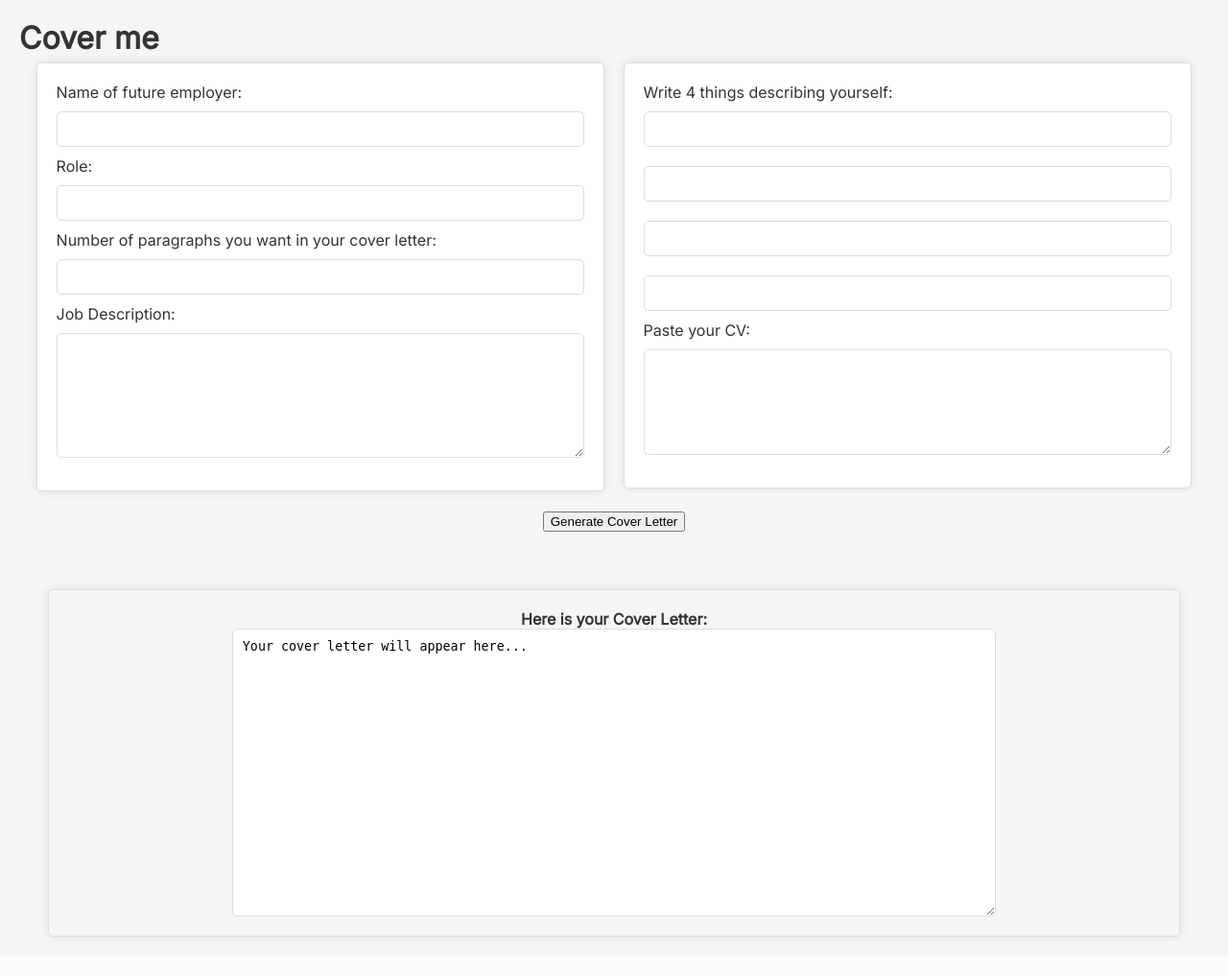
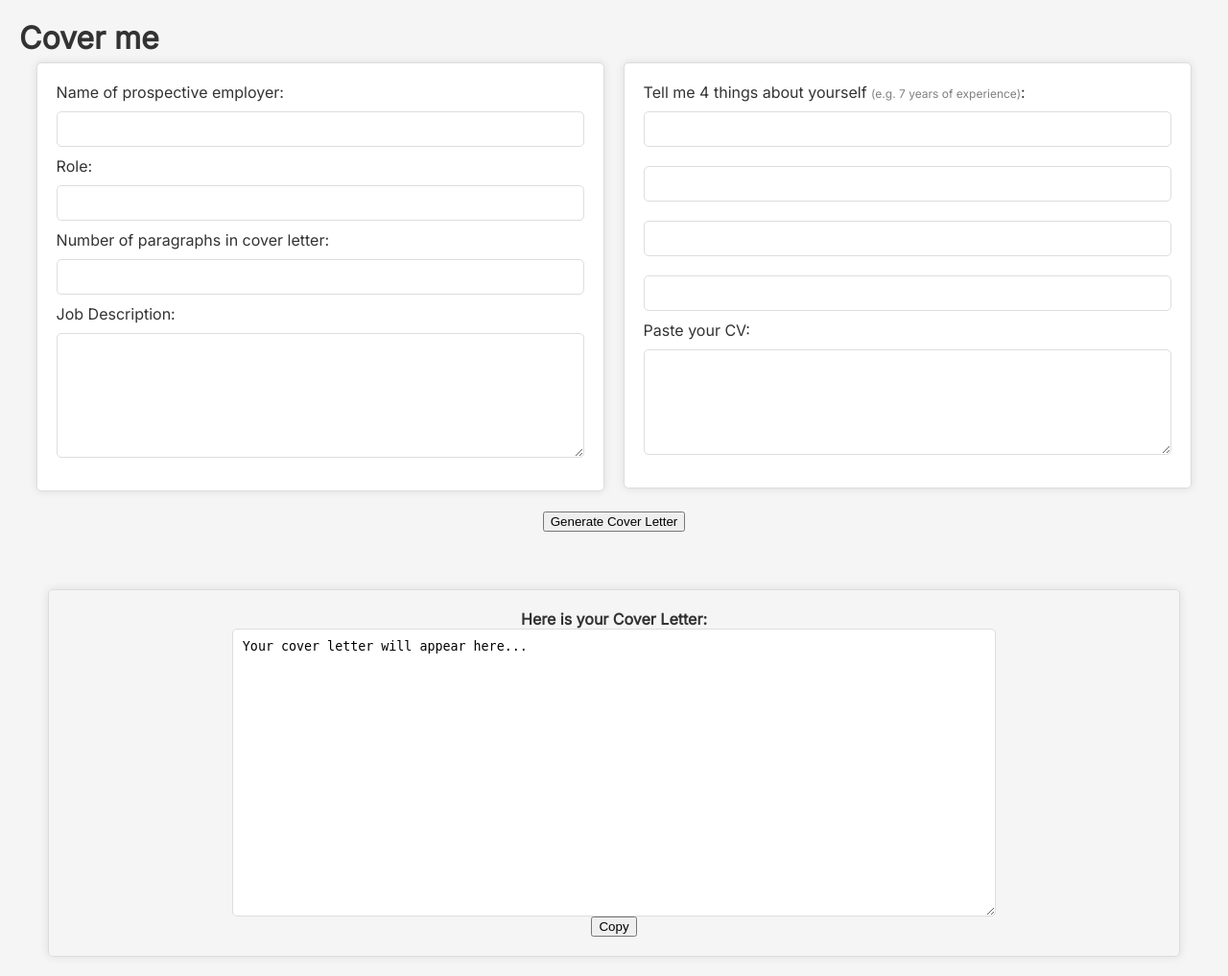
Before and after one commit to stillwrinkled/coverme, a Flask app: page / in a window 1280 px wide. Shown: the whole page at 96% size. Before the commit the page ends 979 px from the top, so only its background shows below. Run offline with Flask 3, Linux system fonts and the light colour scheme.

Commit message:
added clipboard button

```diff
--- a/static/app.css
+++ b/static/app.css
@@ -102,3 +102,8 @@ button#submit {
 .heading {
     font-family: 'Inter', sans-serif;
 }
+
+.small-text {
+    font-size: 12px;
+    color: grey;
+}
--- a/templates/index.html
+++ b/templates/index.html
@@ -4,6 +4,15 @@
     <title>Job Application Helper</title>
     <link href="https://fonts.googleapis.com/css2?family=Inter&display=swap" rel="stylesheet">
     <link rel="stylesheet" type="text/css" href="{{ url_for('static', filename='app.css') }}">
+    <script>
+        function copyToClipboard() {
+            var copyText = document.getElementById("output");
+            copyText.select();
+            copyText.setSelectionRange(0, 99999);
+            document.execCommand("copy");
+            alert("Cover letter copied to clipboard!");
+        }
+    </script>
 </head>
 <body>
 <div class="container">
@@ -11,17 +20,17 @@
     <form method="POST" action="/">
         <div class="input-section">
             <div class="left-col">
-                <label for="employer">Name of future employer:</label>
+                <label for="employer">Name of prospective employer:</label>
                 <input type="text" id="employer" name="employer">
                 <label for="role">Role:</label>
                 <input type="text" id="role" name="role">
-                <label for="coverLetterParas">Number of paragraphs you want in your cover letter:</label>
+                <label for="coverLetterParas">Number of paragraphs in cover letter:</label>
                 <input type="number" id="coverLetterParas" name="coverLetterParas">
                 <label for="jd">Job Description:</label>
                 <textarea id="jd" name="jd"></textarea>
             </div>
             <div class="right-col">
-                <label for="desc1">Write 4 things describing yourself:</label>
+                <label for="desc1">Tell me 4 things about yourself <span class="small-text">(e.g. 7 years of experience)</span>:</label>
                 <input type="text" id="desc1" name="desc1">
                 <input type="text" id="desc2" name="desc2">
                 <input type="text" id="desc3" name="desc3">
@@ -29,6 +38,7 @@
                 <label for="cv">Paste your CV:</label>
                 <textarea id="cv" name="cv"></textarea>
             </div>
+
             <div class="submit-button">
                 <input type="submit" id="submit" value="Generate Cover Letter">
             </div>
@@ -37,6 +47,8 @@
     <div class="output">
         <label for="output">Here is your Cover Letter:</label>
         <textarea id="output" readonly>{{ output if output else 'Your cover letter will appear here...' }}</textarea>
+        <button onclick="copyToClipboard()">Copy</button>
     </div>
+</div>
 </body>
 </html>
```
